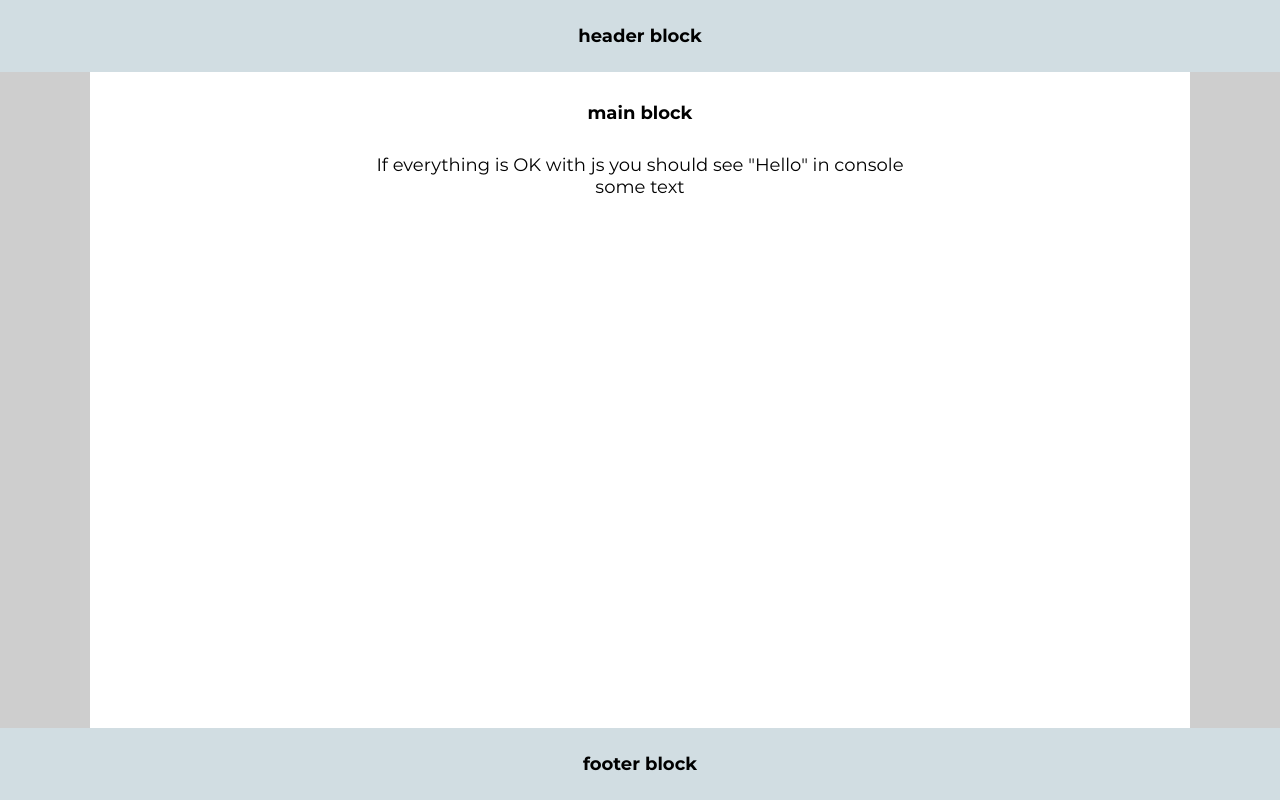
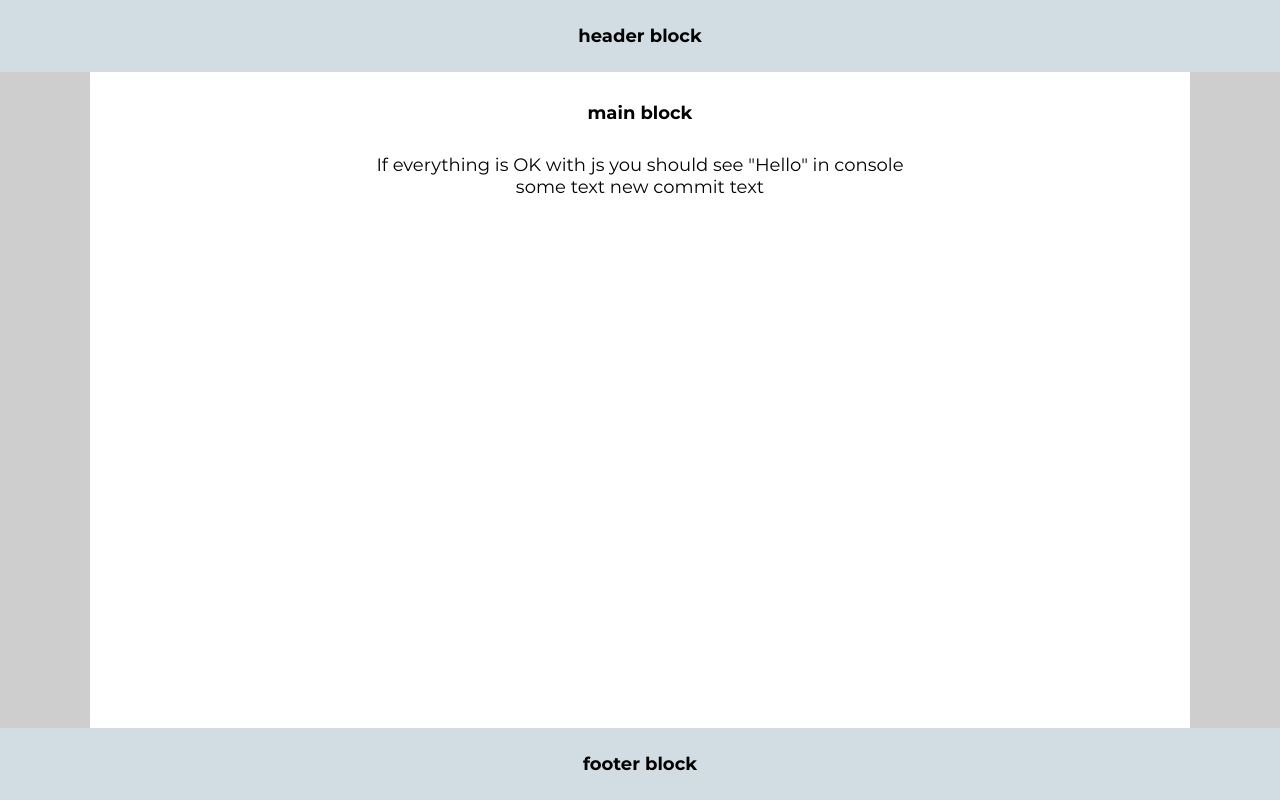
Before and after one commit to WebNadin/test-js-template, a website: page src/index.html in a window 1280 px wide. Drawn offline with nearby package versions, Linux system fonts and the light colour scheme; files that its build step writes are made by us from their sources.

Commit message:
new commit text

```diff
--- a/src/template/main.html
+++ b/src/template/main.html
@@ -9,6 +9,7 @@
       <div>If everything is OK with js you should see "Hello" in console</div>
     </dic>
     some text
+    new commit text
   </main>
 
   <footer class="footer">
```
